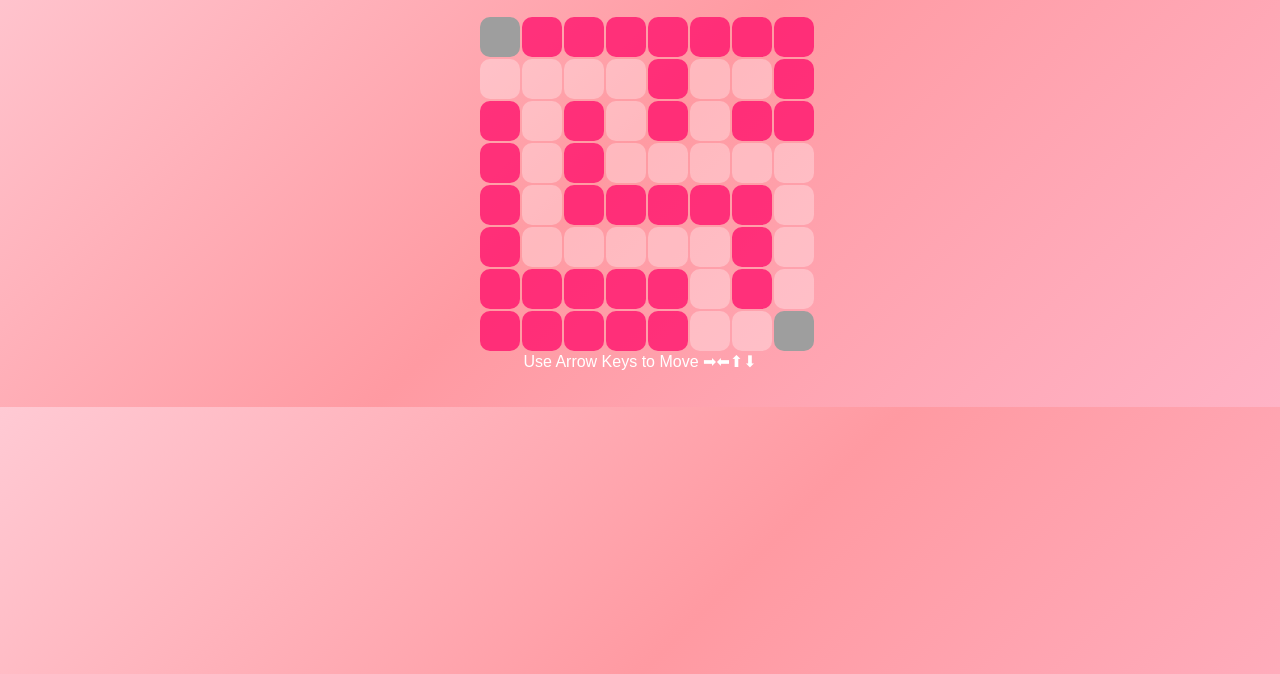
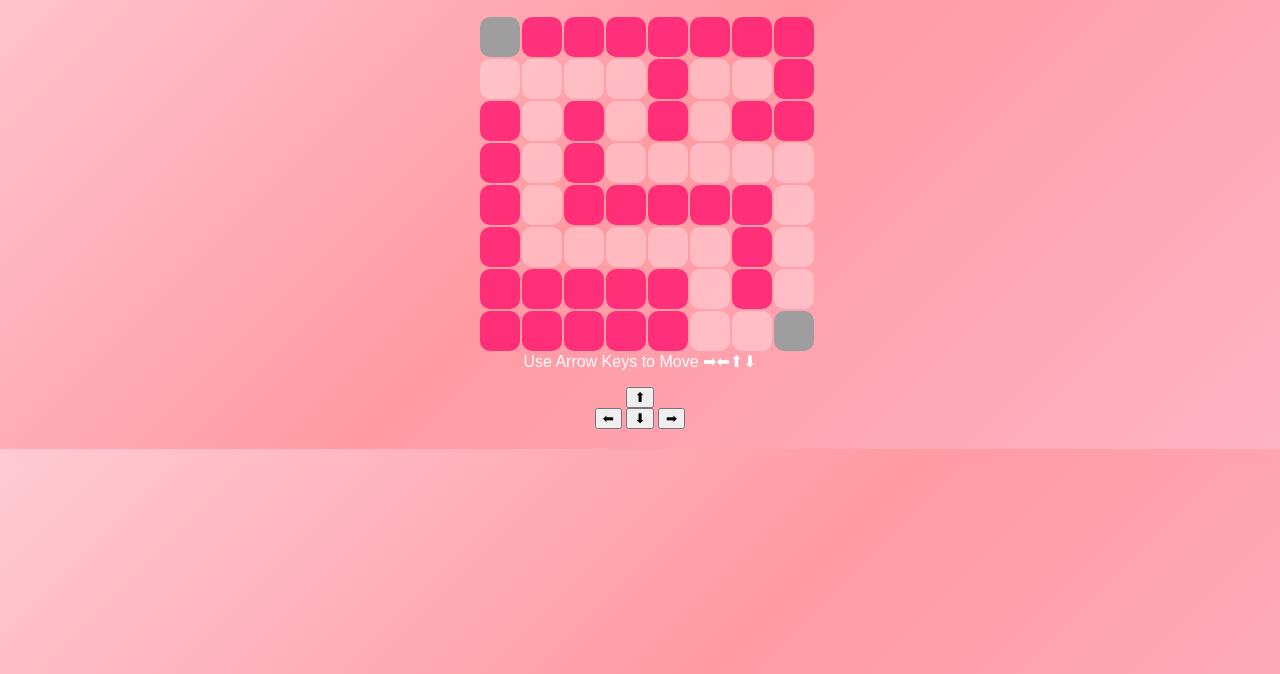
Before and after one commit to kagithakeerthi/LOVE-QUEST-, a plain HTML site: page level5.html in a window 1280 px wide. Shown: the part 126-800 px from the top of the page. Drawn offline with Linux system fonts and the light colour scheme; grey boxes are pictures that could not be loaded.

Commit message:
Update level5.html

```diff
--- a/level5.html
+++ b/level5.html
@@ -20,9 +20,19 @@
             <h2>Yay Kittu! 💖</h2>
             <p>You successfully escaped the maze to reach ME! 😌✨</p>
             <button onclick="location.href='level6.html'">Next Level ➜</button>
+
         </div>
     </div>
+    <div id="mobile-controls">
+    <button class="arrow up">⬆</button>
+    <div class="middle-row">
+        <button class="arrow left">⬅</button>
+        <button class="arrow down">⬇</button>
+        <button class="arrow right">➡</button>
+    </div>
+</div>
 
     <script src="level5.js"></script>
 </body>
+
 </html>
```
